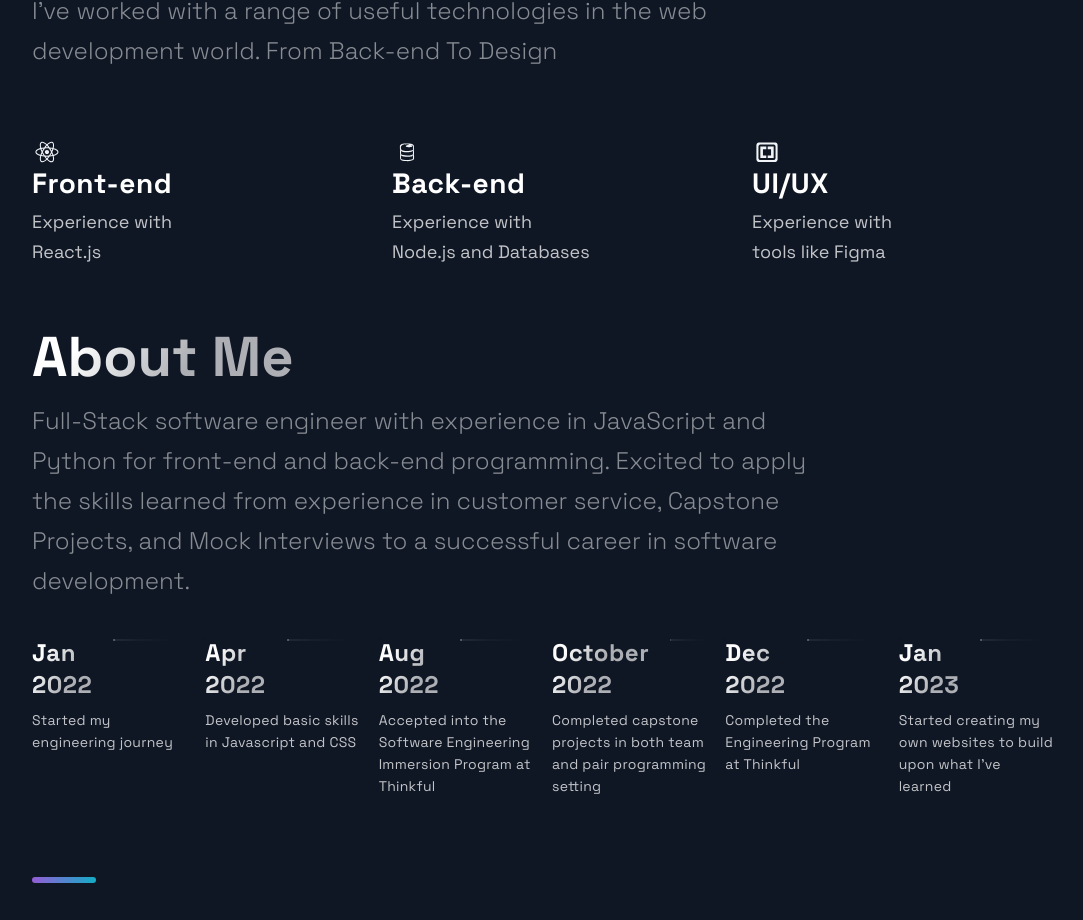
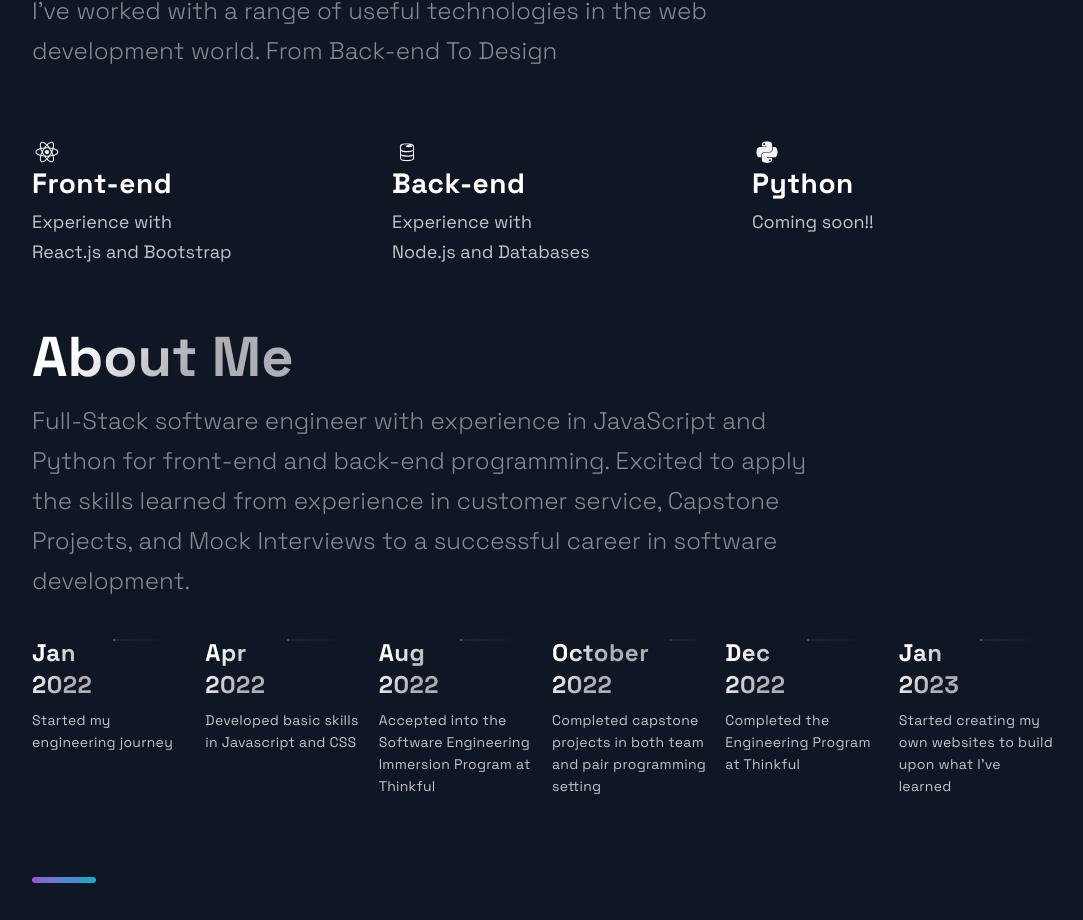
Before and after one commit to OniJones/Portfolio, a Next.js app: page / in a window 1280 px wide. Shown: the part 2394-3314 px from the top of the page, without its empty margins (88-1171 px from the left). Built offline with nearby package versions, Linux system fonts and the light colour scheme.

Commit message:
changed last technology to Python - coming soongit add .

```diff
--- a/src/components/Technologies/Technologies.js
+++ b/src/components/Technologies/Technologies.js
@@ -1,5 +1,5 @@
 import React from 'react';
-import { DiAtlassian, DiFirebase, DiReact, DiBrackets } from 'react-icons/di';
+import { DiAtlassian, DiFirebase, DiReact, DiBrackets, DiPython } from 'react-icons/di';
 import { Section, SectionDivider, SectionText, SectionTitle } from '../../styles/GlobalComponents';
 import { List, ListContainer, ListItem, ListParagraph, ListTitle } from './TechnologiesStyles';
 
@@ -21,7 +21,7 @@ const Technologies = () =>  (
           <ListTitle>Front-end</ListTitle>
           <ListParagraph>
             Experience with <br />
-            React.js
+            React.js and Bootstrap
           </ListParagraph>
         </ListContainer>
       </ListItem>
@@ -36,12 +36,12 @@ const Technologies = () =>  (
         </ListContainer>
       </ListItem>
       <ListItem>
-        <DiBrackets size="3rem" />
+        <DiPython size="3rem" />
         <ListContainer>
-          <ListTitle>UI/UX</ListTitle>
+          <ListTitle>Python</ListTitle>
           <ListParagraph>
-            Experience with <br />
-            tools like Figma
+            Coming soon!! <br />
+            {/* tools like Figma */}
           </ListParagraph>
         </ListContainer>
       </ListItem>
```
